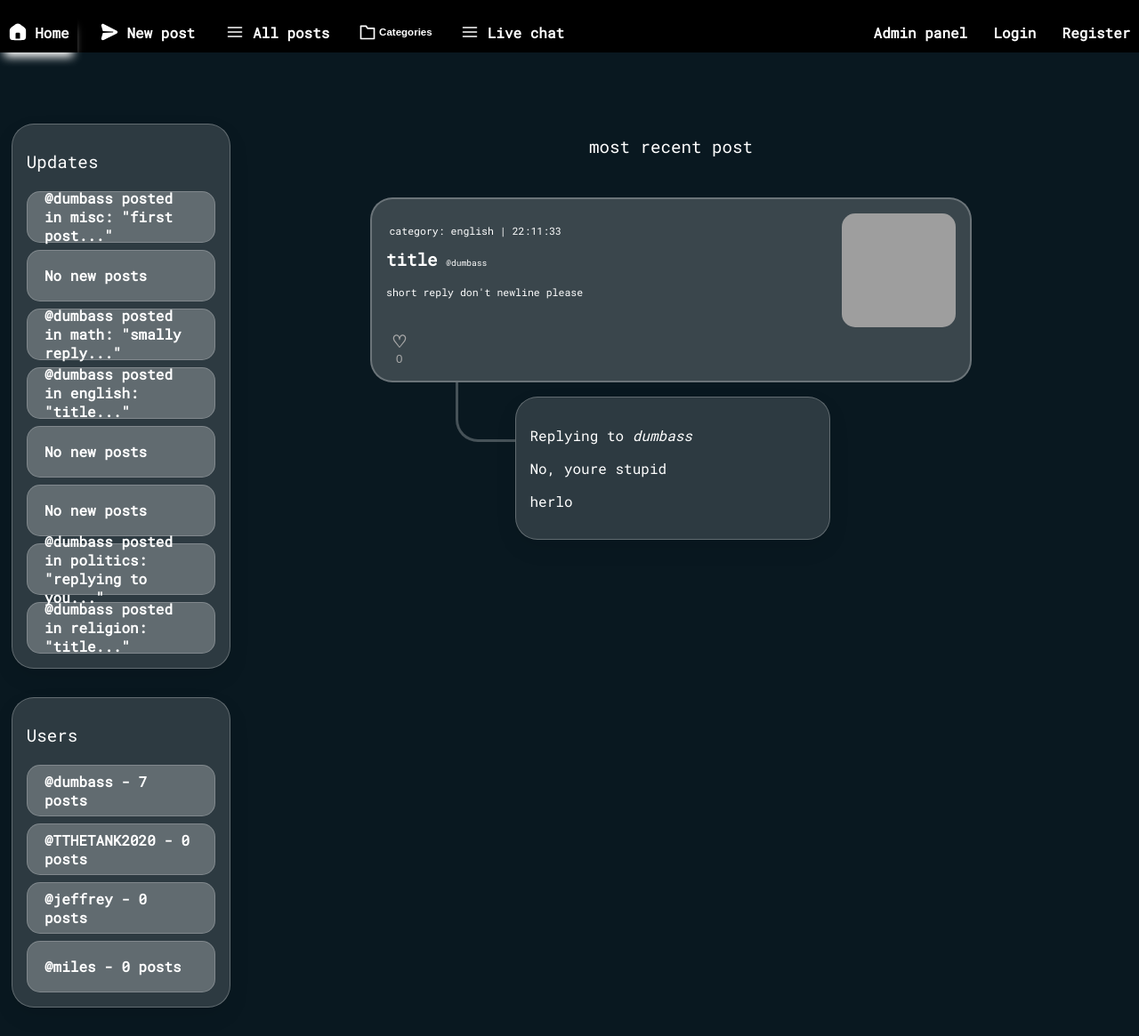
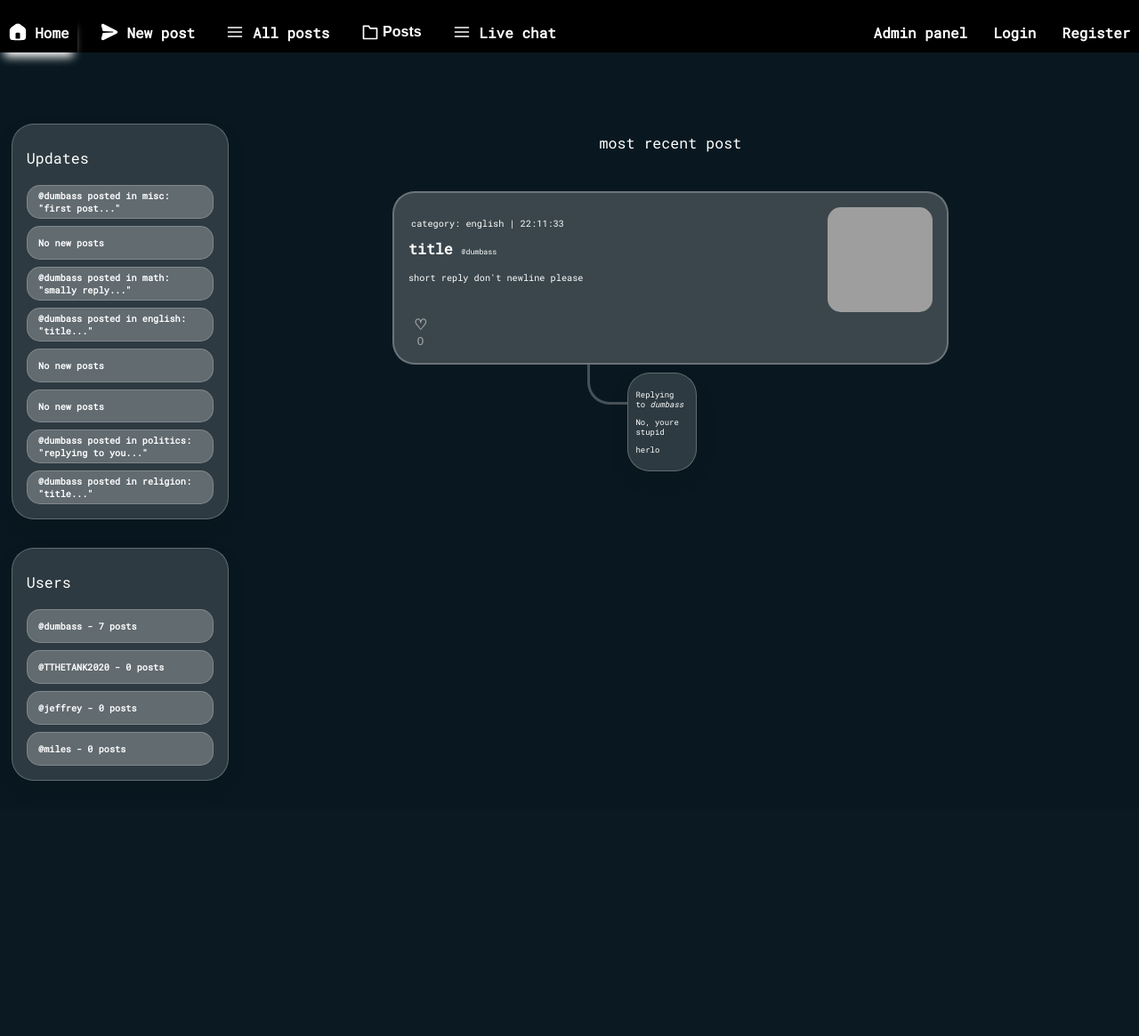
Before and after one commit to MooseZ690/message, a Flask app: page / in a window 1280 px wide. Shown: the whole page at 89% size. After the commit the page ends 878 px from the top, so only its background shows below. Run offline with Flask 3, Linux system fonts and the light colour scheme; data comes from the database, SQL or seed files in the repository; both versions use the stored data as it was after the commit; data that the repository does not hold is empty; some web fonts are replaced; grey boxes are pictures that could not be loaded.

Commit message:
did a lot

```diff
--- a/app.py
+++ b/app.py
@@ -306,6 +306,13 @@ def category(id):
     likes = query_db(likes)
     return render_template("category.html", results=result, allposts=allposts, cat=cat, likes=likes)
 
+@app.route("/post/<int:id>")
+def post(id):
+    sql = """
+        SELECT posts.title, posts.content, posts.imageurl, cat.name, posts.id, posts.time, posts.reply
+        """
+
+
 @app.route("/userposts/<username>")
 def userposts(username):
     sql = """
--- a/static/style.css
+++ b/static/style.css
@@ -10,6 +10,9 @@
     --box-border:3px solid rgba(255, 255, 255, 0.25);
     --error-red:rgba(184, 39, 39, 0.616);
     --light-font:rgb(200, 200, 200);
+    --sidebar-font-size:0.8vw;
+    --reply-font:calc(0.5vh + 0.5vw);
+    --reply-line:calc(2vh + 2vw);
 }
 
 
@@ -21,9 +24,9 @@ body{
 }
 
 
-h1{font-size:1.5vw; font-weight:400;}
-h2{font-size:0.9vw; font-weight:400;}
-h3{font-size:0.75vw; font-weight:400;}
+h1{font-size:1.3vw; font-weight:400;}
+h2{font-size:0.8vw; font-weight:400;}
+h3{font-size:0.65vw; font-weight:400;}
 
 a{
     text-decoration:none;
@@ -65,6 +68,7 @@ a{
     font-weight:600;
     color:white;
     border:none;
+    font-size:1em !important;
     background:black;
     border-bottom:3px solid rgba(0, 0, 255, 0);
 }
@@ -171,7 +176,7 @@ a{
 }
 
 .post-container{
-    width:50vw;
+    width:46vw;
     display:grid;
     grid-template-columns:4fr 1fr;
     margin:2em 2em 0 2em;
@@ -301,10 +304,11 @@ a{
     box-shadow:0 10px 25px rgba(0,0,0,0.08);
     border:1px solid rgba(255,255,255,0.25);
     padding:1em;
+    font-size:var(--reply-font);
     margin:1em 0 2em 0;
-    max-width:20%;
     color:white;
-    min-width:20em;
+    font-size:0.7cqi;
+    max-width:35%;
 }
 
 .reply-decoration{
@@ -314,8 +318,8 @@ a{
 }
 
 .line{
-    height:4em;
-    width:4em;
+    height:var(--reply-line);
+    width:var(--reply-line);
     border-left:3px solid rgba(255,255,255,0.25);
     border-bottom:3px solid rgba(255,255,255,0.25);
     border-bottom-left-radius:25px;
@@ -387,6 +391,7 @@ a{
     border:1px solid rgba(255,255,255,0.2);
     color:white;
     transition:height 0.3s ease-in-out;
+    font-size:var(--sidebar-font-size)
 }
 
 .sidebar-section:hover{
--- a/templates/admin.html
+++ b/templates/admin.html
@@ -8,7 +8,11 @@
         <p class="admin-users"?>
             @{{row[0]}}<br>
             {{row[1]}}<br>
+
+
             <a href="/block/{{row[3]}}">Blacklist</a><br>
+
+
             _____
         </p>
         {% endfor %}
--- a/templates/layout.html
+++ b/templates/layout.html
@@ -63,7 +63,7 @@
                 <svg viewBox="0 0 24 24" width="20" height="20">
                     <path d="M3 7v14h18V7H12l-2-3H3z" stroke="currentColor" stroke-width="2" fill="none" stroke-linecap="round" stroke-linejoin="round"/>
                 </svg>
-                &nbsp;Categories
+                &nbsp;Posts
             </button>
             <div class="dropdown-content">
                 <a href="/category/0">Misc</a>
```
Also changed, not shown: other parts of static/style.css (+65 -8 lines), templates/livechat.html (+18 -6 lines), database.db.
